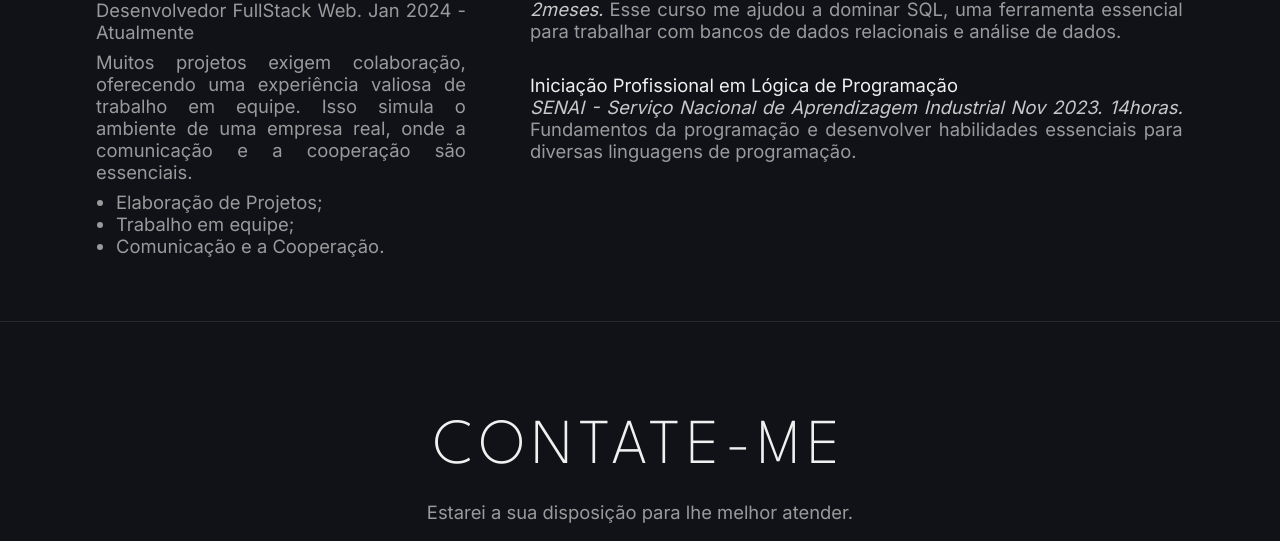
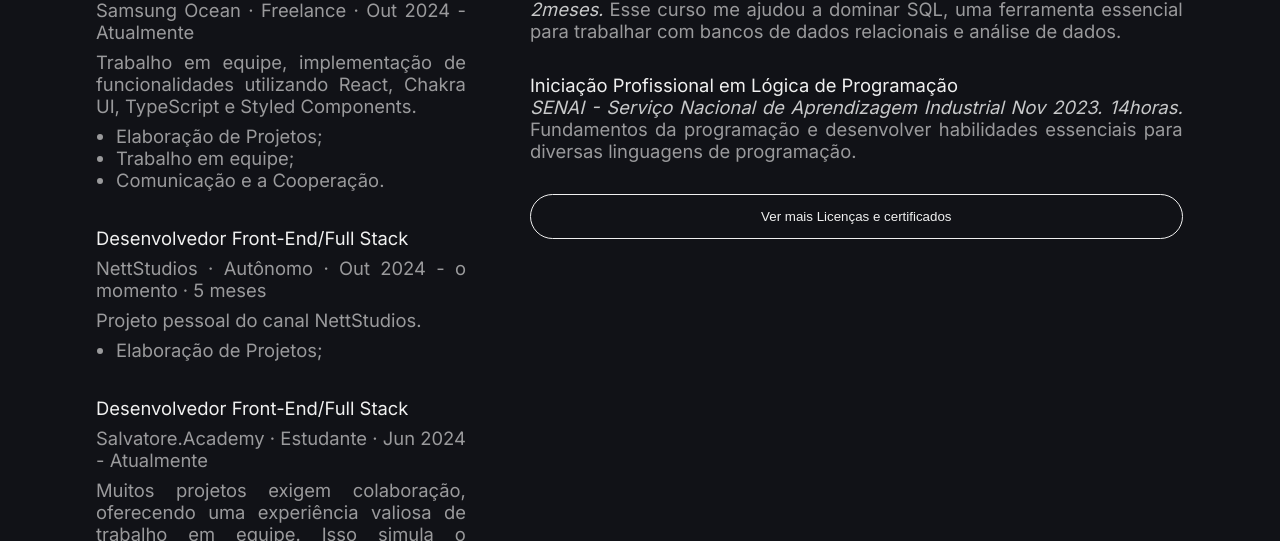
Before and after one commit to alanrochagomes/pessoal-portfolio, a React app: page index.html in a window 1280 px wide. Shown: the part 3681-4222 px from the top of the page. Built offline with nearby package versions, Linux system fonts and the light colour scheme; files whose address does not match are found by name.

Commit message:
chore: adicionando about__content e about

```diff
--- a/index.html
+++ b/index.html
@@ -334,7 +334,7 @@
             </button>
           </a>
 
-          <a href="https://acrobat.adobe.com/id/urn:aaid:sc:va6c2:219cd9bb-f16a-4cd8-8cea-f7c9a75069d0" target="_blank">
+          <a href="https://acrobat.adobe.com/id/urn:aaid:sc:va6c2:d318a0fc-c1b8-44a5-a5c5-d9678a9da835" target="_blank">
             <button class="btn">
               <span>Currículo</span>
             </button>
@@ -359,7 +359,30 @@
         <div class="row2">
           <h3>Experiências</h3>
           <h4>Desenvolvedor Front-End/Full Stack</h4>
-          <span>Desenvolvedor FullStack Web. Jan 2024 - Atualmente</span>
+          <span>Samsung Ocean · Freelance · Out 2024 - Atualmente</span>
+          <span>Trabalho em equipe, implementação de funcionalidades utilizando React, Chakra UI, TypeScript e Styled Components.
+          </span>
+
+          <ul class="about__list">
+            <li class="about__item">Elaboração de Projetos;</li>
+            <li class="about__item">Trabalho em equipe;</li>
+            <li class="about__item">Comunicação e a Cooperação.</li>
+          </ul>
+<br>
+          <!-- <h3>Experiências</h3> -->
+          <h4>Desenvolvedor Front-End/Full Stack</h4>
+          <span>NettStudios · Autônomo · Out 2024 - o momento · 5 meses</span>
+          <span>Projeto pessoal do canal NettStudios.
+          </span>
+
+          <ul class="about__list">
+            <li class="about__item">Elaboração de Projetos;</li>
+            <!-- <li class="about__item">Trabalho em equipe;</li>
+            <li class="about__item">Comunicação e a Cooperação.</li> -->
+          </ul>
+<br>
+          <h4>Desenvolvedor Front-End/Full Stack</h4>
+          <span>Salvatore.Academy · Estudante · Jun 2024 - Atualmente</span>
           <span>Muitos projetos exigem colaboração, oferecendo uma experiência valiosa de trabalho em equipe. Isso simula o ambiente de uma empresa real, onde a comunicação e a cooperação são essenciais.
           </span>
 
@@ -390,6 +413,12 @@
                <span><i>SENAI - Serviço Nacional de Aprendizagem Industrial Nov 2023. 14horas.</i></span>
               <span>Fundamentos da programação e desenvolver habilidades essenciais para diversas linguagens de programação.</span>
               </div>
+
+              <a href="https://www.linkedin.com/in/alan-rocha-gomes/details/certifications/" target="_blank">
+                <button class="btn btn--primary">
+                  Ver mais Licenças e certificados
+                </button>
+              </a>
 
         </div>
   </section>
@@ -424,7 +453,7 @@
 
   <footer>
     <p>
-      © 2024. Todos os Direitos Reservados.
+      © 2025. Todos os Direitos Reservados.
       <a href="https://github.com/alanrochagomes/pessoal-portfolio" target="_blank">Desenvolvido por Alan Rocha</a>.
     </p>
   </footer>
```
